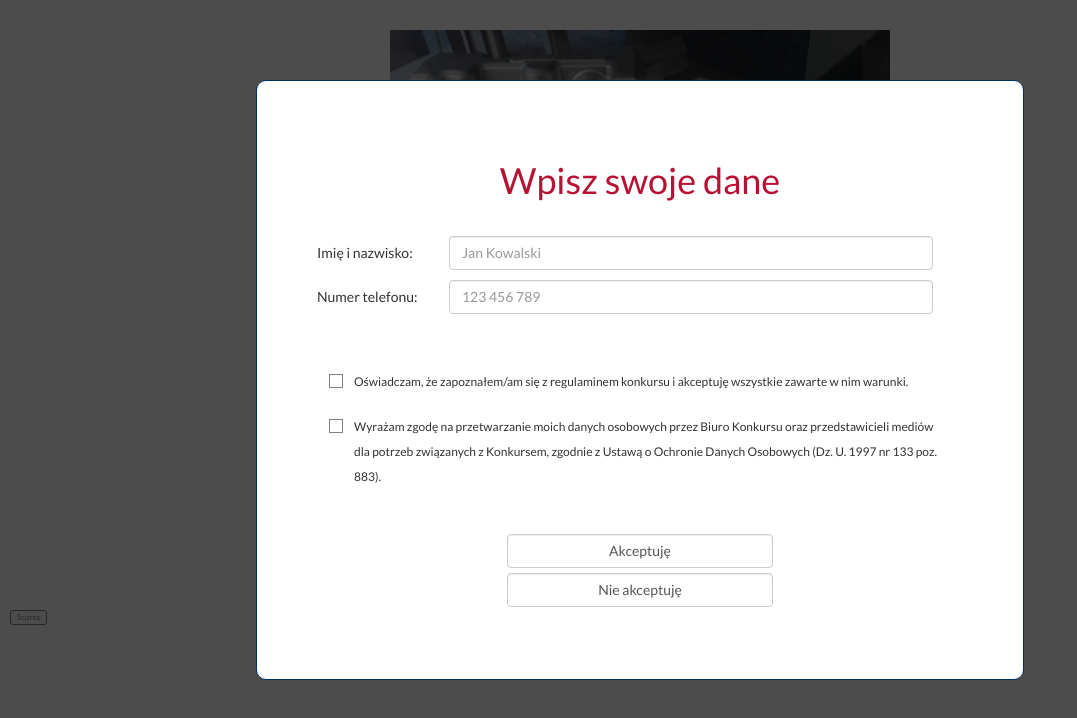
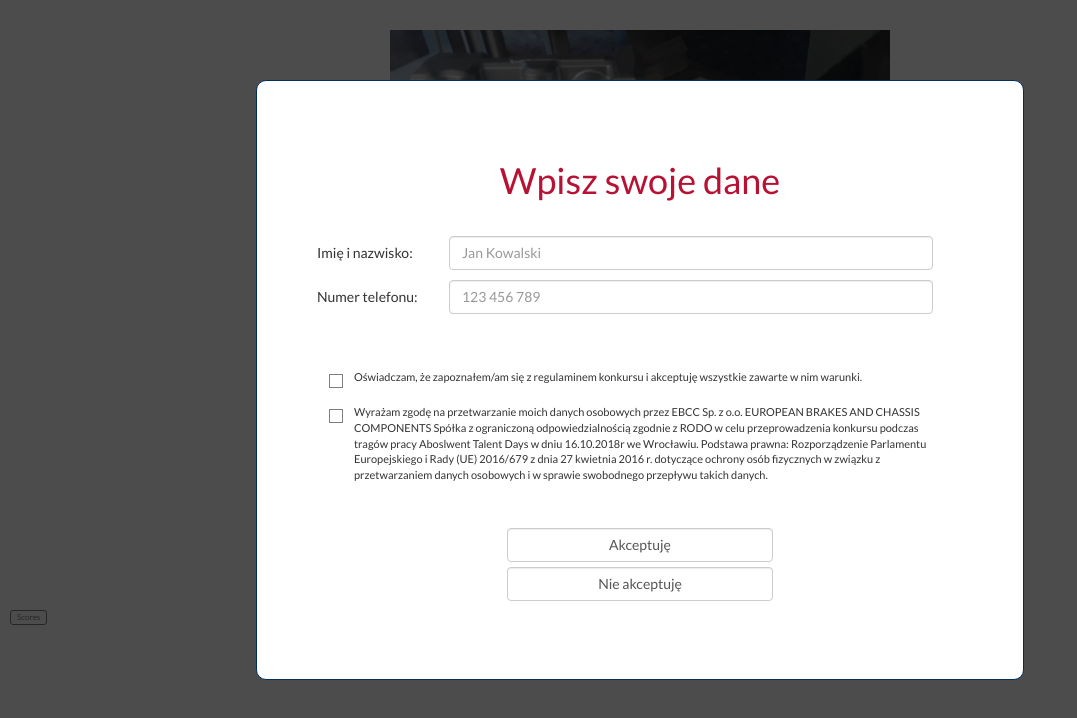
Before and after one commit to galdranorn/quiz, a plain HTML site: page index.html in a window 1280 px wide. Both pictures are taken after a click on the button "WEŹ UDZIAŁ W QUIZIE!". Shown: the whole page, without its empty margins (0-1077 px from the left). Drawn offline with nearby package versions, Linux system fonts and the light colour scheme.

Commit message:
Change personal data agreement

```diff
--- a/index.html
+++ b/index.html
@@ -46,7 +46,7 @@
               <span class="checkmark"></span>
           </label>
           <label class="checkboxLine">
-            Wyrażam zgodę na przetwarzanie moich danych osobowych przez Biuro Konkursu oraz przedstawicieli mediów dla potrzeb związanych z Konkursem, zgodnie z Ustawą o Ochronie Danych Osobowych (Dz. U. 1997 nr 133 poz. 883).
+            Wyrażam zgodę na przetwarzanie moich danych osobowych przez EBCC Sp. z o.o. EUROPEAN BRAKES AND CHASSIS COMPONENTS Spółka z ograniczoną odpowiedzialnością zgodnie z RODO w celu przeprowadzenia konkursu podczas tragów pracy Aboslwent Talent Days w dniu 16.10.2018r we Wrocławiu. Podstawa prawna: Rozporządzenie Parlamentu Europejskiego i Rady (UE) 2016/679 z dnia 27 kwietnia 2016 r. dotyczące ochrony osób fizycznych w związku z przetwarzaniem danych osobowych i w sprawie swobodnego przepływu takich danych.
             <input id="personalDataCheck" type="checkbox">
             <span class="checkmark"></span>
           </label>
--- a/sass/style.scss
+++ b/sass/style.scss
@@ -97,12 +97,12 @@ html, body {
     padding: 30px 10px;
     .checkboxLine {
       display: inline-block;
-      line-height: 25px;
+      //line-height: 25px;
       position: relative;
       margin: 2px;
       padding: 8px 10px 8px 35px;
       cursor: pointer;
-      font-size: 12px;
+      font-size: 11px;
       font-family: Lato;
       font-weight: 400;
       user-select: none;
```
Also changed, not shown: css/style.css, 1 other file.
